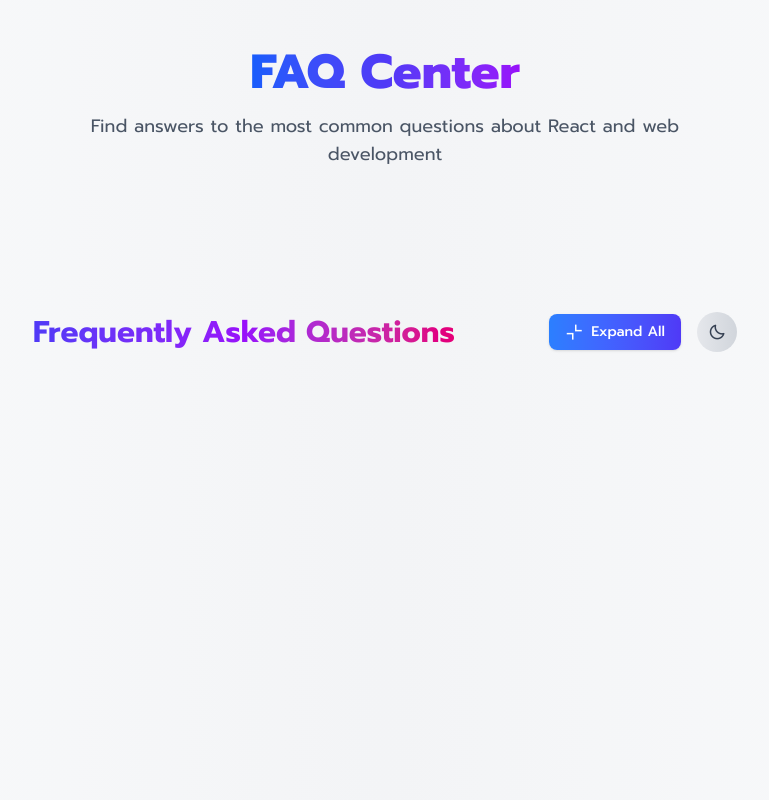
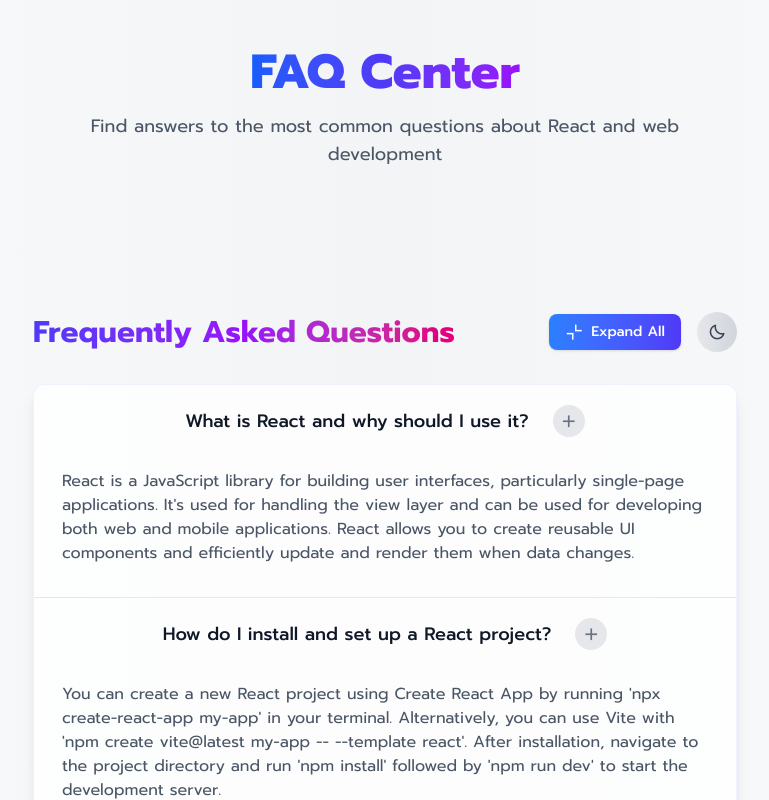
Before and after one commit to Rokib324/FAQ_Center, a React (Vite) app: page / in a window 1280 px wide. Shown: the top 800 px of the page, without its empty margins (255-1024 px from the left). Built offline with nearby package versions, Linux system fonts and the light colour scheme.

Commit message:
implement questions and answers

```diff
--- a/src/components/FAQItem.jsx
+++ b/src/components/FAQItem.jsx
@@ -1,9 +1,22 @@
 import React from 'react'
-// import { faqData } from '../data/faqData';
+import { faqData } from '../data/faqData';
 
-const FAQItem = () => {
+const FAQItem = ({ item }) => {
   return (
-    <div>FAQItem</div>
+    <div className='border-b border-gray-200 dark:border-gray-700 last:border-none transition-colors duration-300 hover:bg-gradient-to-r hover:from-gray-50/50 hover:to-transparent dark:hover:from-gray-800/50 dark:hover:to-transparent'>
+
+      <button className='w-full py-5 px-4 flex items-center justify-center text-left focus:outline-none rounded-lg transition-all duration-300 cursor-pointer text-gray-900 dark:text-white hover:text-transparent hover:bg-clip-text hover:bg-gradient-to-r hover:from-indigo-600 hover:to-purple-600 dark:hover:from-indigo-400 dark:hover:to-purple-400'>
+        <span className='text-lg font-medium pr-6'>{item.questions}</span>
+        <div className='flex-shrink-0 flex items-center justify-center w-8 min-w-8 aspect-square rounded-full bg-gray-200 dark:bg-gray-700 transition-all duration-300'>
+          <i className='bx bx-plus text-gray-500 hover:text-gray-600 dark:text-gray-400 dark:hover:text-white text-xl'></i>
+        </div>
+      </button>
+      <div className='overflow-hidden'>
+        <div className='p-4 pt-0 pb-5 text-gray-600 dark:text-gray-300'>
+          <div className='p-3 rounded-lg overflow-y-auto max-h-[300px]'>{item.answers}</div>
+        </div>
+      </div>
+     </div>
   )
 }
 
--- a/src/components/FAQList.jsx
+++ b/src/components/FAQList.jsx
@@ -20,7 +20,11 @@
                 </button>
             </div>
         </div>
-
+        <div className='bg-white/80 dark:bg-gray-800/80 rounded-xl shadow-lg border border-indigo-100/50 dark:border-indigo-900/30 overflow-hidden transition-all duration-300'>
+          {faqData.map((item) => (
+            <FAQItem key={item.id} item={item} />
+          ))}
+        </div>
 
     </div>
   )
```
